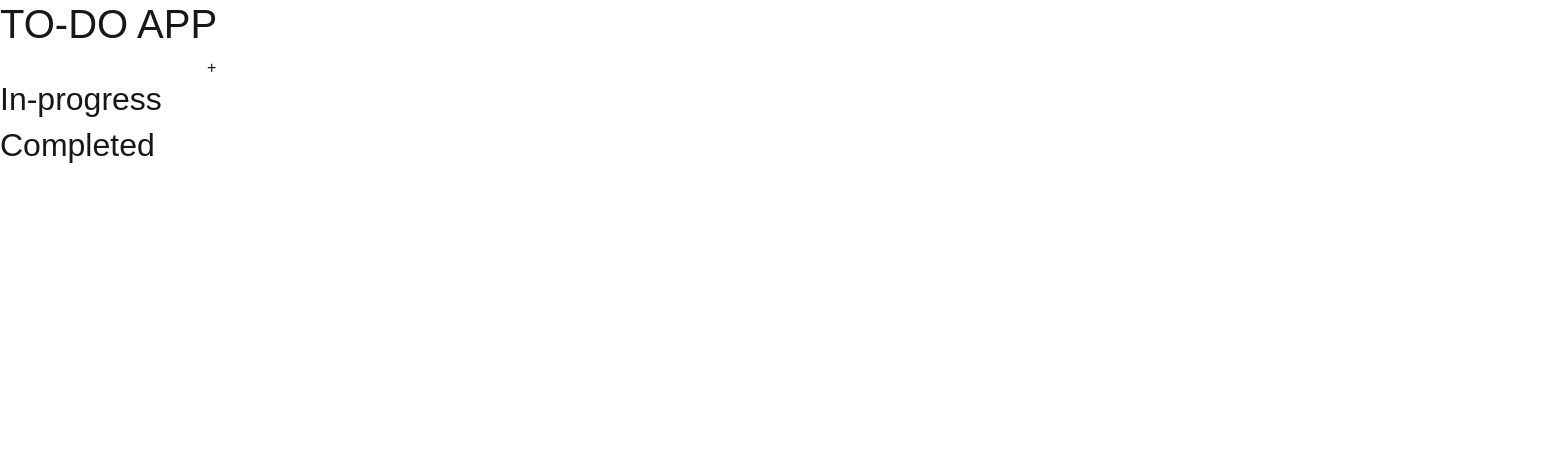
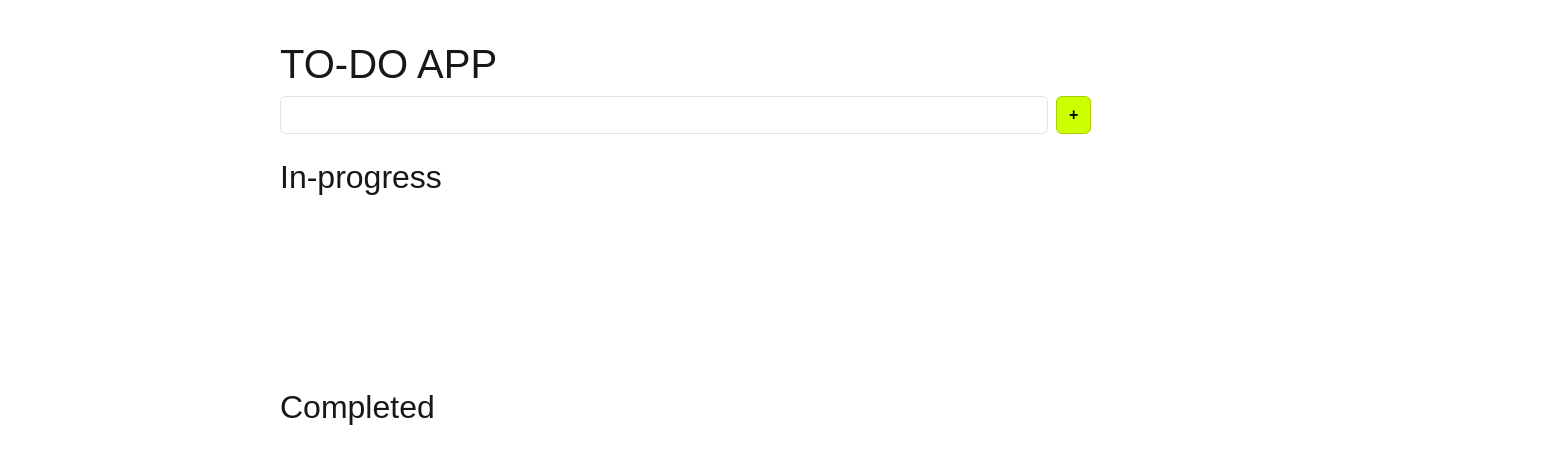
Before and after one commit to hamsamsam/todo, a Next.js app: page / in a window 1280 px wide. Shown: the top 464 px of the page, 1560 px wide, since content can reach past the window. Built offline with nearby package versions, Linux system fonts and the light colour scheme.

Commit message:
fixed styling for the todo app

```diff
--- a/src/app/page.tsx
+++ b/src/app/page.tsx
@@ -15,17 +15,17 @@ export default function Home() {
 
   const getList = (inputArray: string[], listType: "inProgress" | "finished") => {
     return inputArray.map((item, index) => (
-      <li key={index}>
-        {listType === "inProgress" ? (
-          <span>
-            <h4>{item}</h4> <button onClick={() => handleFinished(index)}> done </button>
-          </span>
-        ) : (
-          <h4>
-            <s>{item}</s>
-          </h4>
+      <li className="mb-2" key={index} style={{ display: "flex", alignItems: "center", gap: "6px" }}>
+        <div style={{ fontWeight: "bold", fontSize: "24px" }}>-</div>
+        {listType === "inProgress" ? <div>{item}</div> : <s>{item}</s>}
+        {listType === "inProgress" && (
+          <button style={{ marginLeft: "auto", backgroundColor: "#ccff00", borderColor: "#a7cf04ff", color: "black", fontWeight: "bold" }} className="btn btn-secondary" onClick={() => handleFinished(index)}>
+            ✓
+          </button>
         )}
-        <button onClick={() => handleRemove(index, listType)}>x</button>
+        <button style={listType === "finished" ? { marginLeft: "auto", color: "black" } : { color: "black" }} className="btn btn-danger" onClick={() => handleRemove(index, listType)}>
+          x
+        </button>
       </li>
     ));
   };
@@ -44,18 +44,22 @@ export default function Home() {
   };
 
   return (
-    <div>
+    <div className="mx-70 my-10" style={{ height: "100vh", width: "100vw" }}>
       <h1>TO-DO APP</h1>
-      <span>
-        <input type="text" onChange={(e) => setInput(e.target.value)} value={userInput}></input>
-        <button onClick={handleAdd} type="button">
-          +
+      <div className="d-flex mb-4">
+        <input className="form-control me-2" style={{ width: "60%" }} type="text" onChange={(e) => setInput(e.target.value)} value={userInput}></input>
+        <button onClick={handleAdd} type="button" className="btn btn-light" style={{ backgroundColor: "#ccff00", borderColor: "#a7cf04ff" }}>
+          <b>+</b>
         </button>
-      </span>
+      </div>
       <h2>In-progress</h2>
-      <ul className="list-group">{getList(inProgress, "inProgress")}</ul>
+      <ul className="list-group mb-4" style={{ borderColor: "white", borderWidth: "2px", minHeight: "20%", maxWidth: "62%", padding: "25px" }}>
+        {getList(inProgress, "inProgress")}
+      </ul>
       <h2>Completed</h2>
-      <ul className="list-group">{getList(finished, "finished")}</ul>
+      <ul className="list-group" style={{ borderColor: "white", borderWidth: "2px", minHeight: "20%", maxWidth: "62%", padding: "25px" }}>
+        {getList(finished, "finished")}
+      </ul>
     </div>
   );
 }
```
